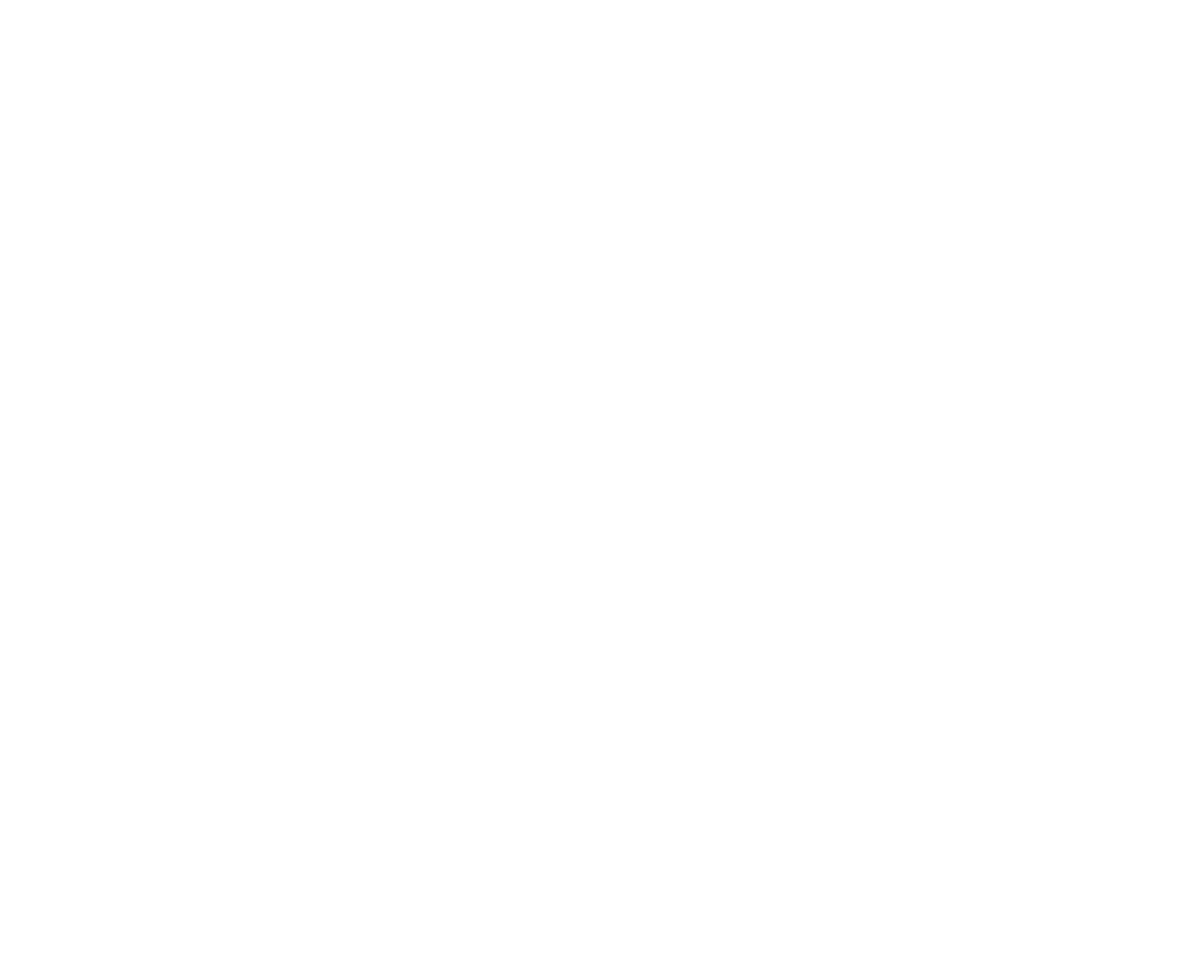
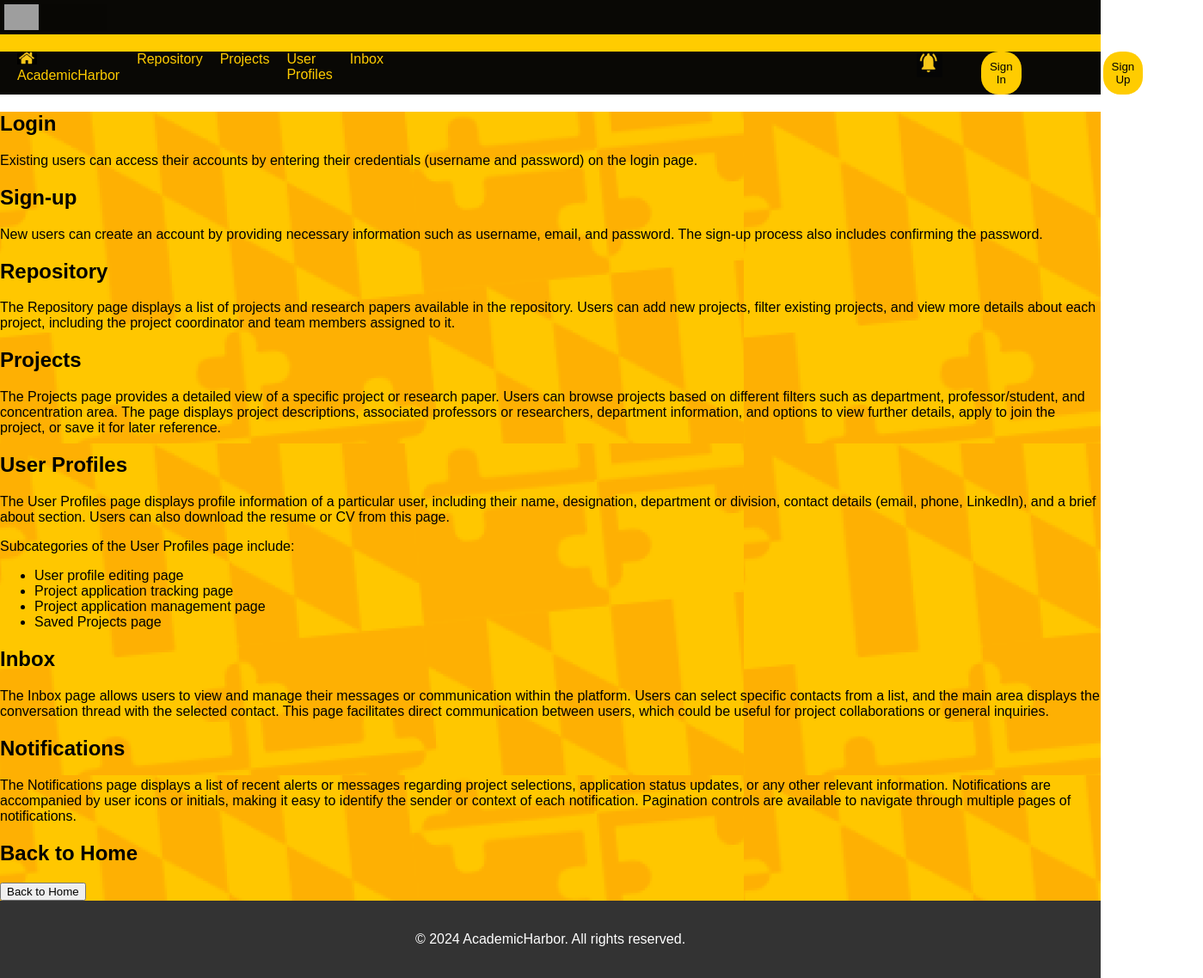
Before and after one commit to TaniyaBhadauria/AcademicHarbor, a React (Create React App) app in the folder academic-harbor-app/: page /help in a window 1280 px wide. Before the commit this address had no page. Shown: the whole page at 86% size, 1399 px wide, since content can reach past the window. Before the commit the page ends 800 px from the top, so only its background shows below. Built offline with nearby package versions, Linux system fonts and the light colour scheme; grey boxes are pictures that could not be loaded.

Commit message:
Added help page abey (#4)

```diff
--- a/academic-harbor-app/src/AcademicHarborApp.tsx
+++ b/academic-harbor-app/src/AcademicHarborApp.tsx
@@ -18,11 +18,14 @@
   const handleSignUp = () => {
     navigate('/signup');
   };
+  const handleReadMoreClick = () => {
+    navigate('/help');
+  };
 
   return (
     <div className="container">
       <NavigationHeader/>
-      <main className="content" style={{ backgroundImage: `url(${backgroundImage})`, padding: 100,marginLeft:0,marginRight:0}}>
+      <main className="content" style={{ backgroundImage: `url(${backgroundImage})`, padding: '17vh 0',marginLeft:0,marginRight:0}}>
         <section className="hero" >
           <h1>Welcome to AcademicHarbor</h1>
           <p>
@@ -36,7 +39,7 @@
           Sign up or log in to AcademicHarbor and unlock a world of possibilities. Whether you're a student eager to collaborate, a faculty member seeking cross-disciplinary innovation, or an external researcher ready to contribute,
           AcademicHarbor welcomes you to a community that values collaboration, diversity, and the pursuit of knowledge.
           </p>
-          <button className="get-started">Read More</button>
+          <button className="get-started" onClick={handleReadMoreClick}>Read More</button>
         </section>
       </main>
 
--- a/academic-harbor-app/src/App.tsx
+++ b/academic-harbor-app/src/App.tsx
@@ -9,6 +9,7 @@
 import UserProfile from './pages/UserProfile';
 import Project from './pages/Project';
 import Profile from './pages/Profile';
+import Help from './pages/Help';
 
 const App: React.FC = () => {
   return (
@@ -23,6 +24,7 @@
           <Route path="/messages" element={<Messages />} />
           <Route path="/notifications" element={<Notifications />} />
           <Route path="/profile" element={<Profile />} />
+          <Route path="/help" element={<Help/>}/>
         </Routes>
     </Router>
   );
--- a/academic-harbor-app/src/pages/Component/Header.tsx
+++ b/academic-harbor-app/src/pages/Component/Header.tsx
@@ -47,16 +47,27 @@
         <header className="header">
           <nav className="navbar">
             <ul>
-            <li><a href="/" ><img src={homebutton} alt="Home Logo" height='15'/>
-        AcademicHarbor</a></li>
+              <li><a href="/" ><img src={homebutton} alt="Home Logo" height='15'/> AcademicHarbor</a></li>
               <li><a href="/repository">Repository</a></li>
               <li><a href="/projects">Projects</a></li>
+              {isLoggedIn ? (
+                <React.Fragment>
                   <li><a href="/user_profile">User Profiles</a></li>
                   <li><a href="/messages">Inbox</a></li>
                   <li>
                     <a href="notifications" className="notification-icon"><img src={notificationIcon} alt="Notification Icon" height={30} /></a>
                   </li>
-            {isLoggedIn  ? (
+                </React.Fragment>
+              ) : (
+                <React.Fragment>
+                  <li><a className="disabled-link">User Profiles</a></li>
+                  <li><a className="disabled-link">Inbox</a></li>
+                  <li>
+                    <div className="notification-icon disabled-link"><img src={notificationIcon} alt="Notification Icon" height={30} /></div>
+                  </li>
+                </React.Fragment>
+              )}
+              {isLoggedIn ? (
                 <li>
                   <div className="user-profile-icon">
                     <button onClick={toggleDropdown}>
@@ -64,13 +75,12 @@
                     </button>
                     {isDropdownOpen && (
                       <div className="dropdown-content">
-                                  <li><button  onClick={navigateProfile}>Profile</button></li>
+                        <li><button onClick={navigateProfile}>Profile</button></li>
                         <li><button onClick={handleLogout}>Logout</button></li>
                       </div>
                     )}
                   </div>
                 </li>
-
               ) : (
                 <React.Fragment>
                   <li><button className="sign-in" onClick={handleSignInClick}>Sign In</button></li>
@@ -82,6 +92,7 @@
         </header>
       </div>
     );
+
 };
 
 export default Header;
--- a/academic-harbor-app/src/pages/Component/styles/AcademicHarborApp.css
+++ b/academic-harbor-app/src/pages/Component/styles/AcademicHarborApp.css
@@ -151,3 +151,7 @@
   border-radius: 10px;
   cursor: pointer;
 }
+
+.disabled-link {
+  cursor: not-allowed; /* Change cursor to not-allowed */
+}
--- /dev/null
+++ b/academic-harbor-app/src/pages/Help.tsx
@@ -0,0 +1,89 @@
+import React from 'react';
+import './styles/Help.css';
+import backgroundImage from './images/background.png';
+import NavigationHeader from '../pages/Component/Header';
+import { useNavigate } from 'react-router-dom';
+
+const Help: React.FC = () => {
+  const navigate = useNavigate();
+
+  const handleBackToHome = () => {
+    navigate('/');
+  };
+
+  return (
+    <div className="container">
+      <NavigationHeader />
+      <main className="content" style={{ backgroundImage: `url(${backgroundImage})` }}>
+        <section className="section">
+          <h2>Login</h2>
+          <p>
+            Existing users can access their accounts by entering their credentials (username and password) on the login page.
+          </p>
+        </section>
+
+
+        <section className="section">
+          <h2>Sign-up</h2>
+          <p>
+            New users can create an account by providing necessary information such as username, email, and password. The sign-up process also includes confirming the password.
+          </p>
+        </section>
+
+        <section className="section">
+          <h2>Repository</h2>
+          <p>
+            The Repository page displays a list of projects and research papers available in the repository. Users can add new projects, filter existing projects, and view more details about each project, including the project coordinator and team members assigned to it.
+          </p>
+        </section>
+
+        <section className="section">
+          <h2>Projects</h2>
+          <p>
+            The Projects page provides a detailed view of a specific project or research paper. Users can browse projects based on different filters such as department, professor/student, and concentration area. The page displays project descriptions, associated professors or researchers, department information, and options to view further details, apply to join the project, or save it for later reference.
+          </p>
+        </section>
+
+        <section className="section">
+          <h2>User Profiles</h2>
+          <p>
+            The User Profiles page displays profile information of a particular user, including their name, designation, department or division, contact details (email, phone, LinkedIn), and a brief about section. Users can also download the resume or CV from this page.
+          </p>
+          <p>
+            Subcategories of the User Profiles page include:
+          </p>
+          <ul>
+            <li>User profile editing page</li>
+            <li>Project application tracking page</li>
+            <li>Project application management page</li>
+            <li>Saved Projects page</li>
+          </ul>
+        </section>
+
+        <section className="section">
+          <h2>Inbox</h2>
+          <p>
+            The Inbox page allows users to view and manage their messages or communication within the platform. Users can select specific contacts from a list, and the main area displays the conversation thread with the selected contact. This page facilitates direct communication between users, which could be useful for project collaborations or general inquiries.
+          </p>
+        </section>
+
+        <section className="section">
+          <h2>Notifications</h2>
+          <p>
+            The Notifications page displays a list of recent alerts or messages regarding project selections, application status updates, or any other relevant information. Notifications are accompanied by user icons or initials, making it easy to identify the sender or context of each notification. Pagination controls are available to navigate through multiple pages of notifications.
+          </p>
+        </section>
+
+        <section className="section">
+          <h2>Back to Home</h2>
+          <button className="back-button" onClick={handleBackToHome}>Back to Home</button>
+        </section>
+      </main>
+      <footer className="footer">
+        <p>&copy; 2024 AcademicHarbor. All rights reserved.</p>
+      </footer>
+    </div>
+  );
+};
+
+export default Help;
--- a/academic-harbor-app/src/pages/Messages.tsx
+++ b/academic-harbor-app/src/pages/Messages.tsx
@@ -84,7 +84,7 @@
   return (
     <div className="container">
       <NavigationHeader />
-      <div className="login-container" style={{ backgroundImage: `url(${backgroundImage})`, padding: 100,marginLeft:0,marginRight:0}}>
+      <div className="login-container" style={{ backgroundImage: `url(${backgroundImage})`,marginLeft:0,marginRight:0, marginBottom:0}}>
         <Layout style={{ minHeight: '100vh' }}>
           <Sider collapsible collapsed={collapsed} onCollapse={(value) => setCollapsed(value)}>
             <div className="demo-logo-vertical" />
--- a/academic-harbor-app/src/pages/Notifications.tsx
+++ b/academic-harbor-app/src/pages/Notifications.tsx
@@ -74,7 +74,7 @@
    return (
        <div className="notification-page-container">
          <Header />
-         <div className="background" style={{ backgroundImage: `url(${backgroundImage})`, padding: 100 }}>
+         <div className="background" style={{ backgroundImage: `url(${backgroundImage})`, padding: '17vh 0', marginLeft:0,marginRight:0, marginBottom:0}}>
            <main className="notification-content">
              <div className="notification-container">
                <div className="notifications-header">
--- a/academic-harbor-app/src/pages/Project.tsx
+++ b/academic-harbor-app/src/pages/Project.tsx
@@ -119,7 +119,7 @@
   return (
     <div className="container">
       <Header />
-      <div className="login-container" style={{ backgroundImage: `url(${backgroundImage})` }}>
+      <div className="login-container" style={{ backgroundImage: `url(${backgroundImage})` , padding: '17vh 0', marginLeft:0,marginRight:0, marginBottom:0}}>
         <main className="project-content">
           <h1>Discover a world of collaborations!</h1>
           <div className="filters">
--- a/academic-harbor-app/src/pages/styles/Project.css
+++ b/academic-harbor-app/src/pages/styles/Project.css
@@ -73,12 +73,14 @@
 }
 
 .login-container {
-  min-height: 80vh; /* Ensure login container takes up full viewport height */
+  min-height: 80vh;
   display: flex;
-  align-items: center; /* Vertically center content */
+  align-items: center;
+  margin-top: 0px;
 }
 .project-content{
-margin-bottom: 20px;
-    margin-right: 340px; /* Adjust left margin */
-    margin-top: 50px; /* Adjust top margin */
+    /* margin-bottom: 20px;
+    margin-right: 340px;
+    margin-top: 50px;  */
+    margin-top: 0px;
 }
```
Also changed, not shown: academic-harbor-app/src/pages/styles/Help.css (added). Lines whose indentation alone changed are shown as unchanged.
